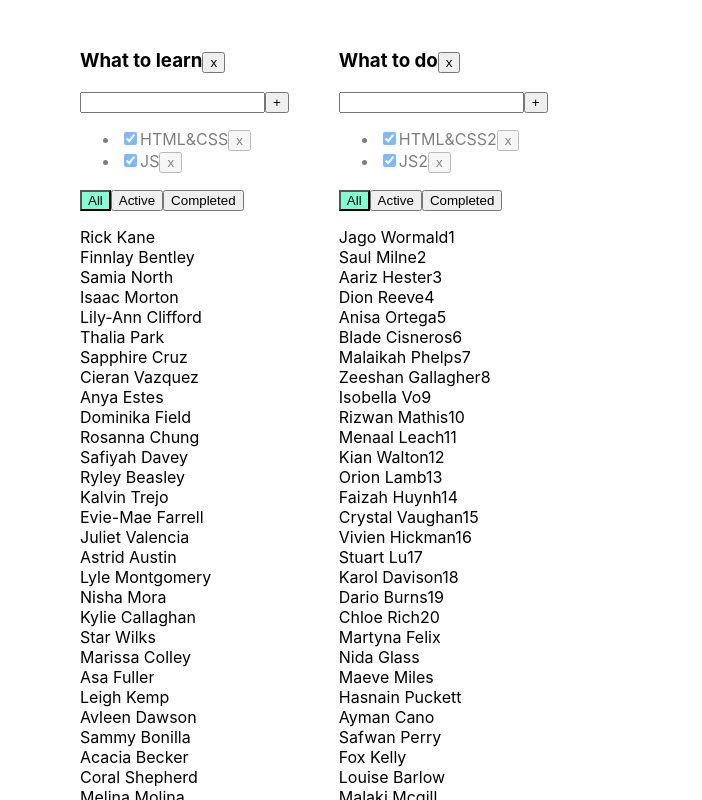
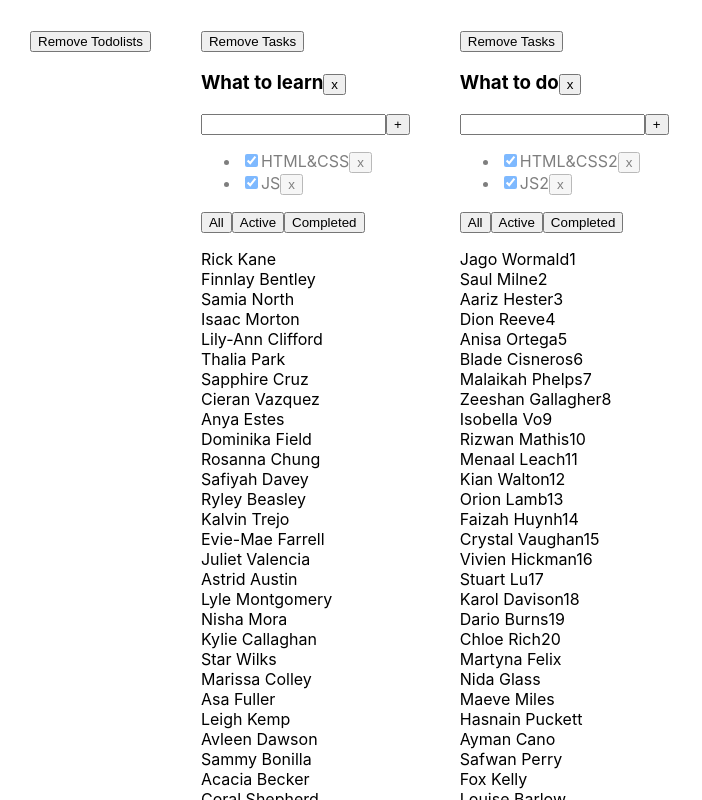
Before and after one commit to Alexander-Kurochko/dops_sprint01, a React (Create React App) app: page / in a window 1280 px wide. Shown: the top 800 px of the page, without its empty margins (0-702 px from the left). Built offline with nearby package versions, Linux system fonts and the light colour scheme.

Commit message:
update button on all project

```diff
--- a/src/App.tsx
+++ b/src/App.tsx
@@ -2,6 +2,7 @@ import React, {useState} from 'react';
 import './App.css';
 import {Todolist} from './Todolist';
 import {v1} from 'uuid';
+import {Button} from './Button';
 
 
 type ObjectType = {
@@ -168,6 +169,7 @@ function App() {
 
     const removeAllTodolists = () => {
     //todo: САМОСТОЯТЕЛЬНО
+        setTodo([])
     }
 
     const removeAllTasksInOneTodo = (todolistId: number) => {
@@ -180,7 +182,7 @@ function App() {
     return (
         <div className="App">
             <div>
-
+                <Button title={'Remove Todolists'} onClick={removeAllTodolists}/>
             </div>
 
             {
@@ -195,7 +197,8 @@ function App() {
                         tasksForTodolist = allTodolistTasks.filter(t => t.isDone === true);
                     }
 
-                    return <Todolist
+                    return (
+                        <Todolist
                         key={index}
                         id={index}
                         title={tl.title}
@@ -207,8 +210,8 @@ function App() {
                         changeTaskStatus={changeStatus}
                         filter={tl.filter}
                         removeTodolist={removeTodolist}
-
-                    />
+                        removeAllTasksInOneTodo={removeAllTasksInOneTodo}
+                    />)
                 })
             }
 
--- a/src/Todolist.tsx
+++ b/src/Todolist.tsx
@@ -14,6 +14,7 @@ type PropsType = {
     changeTaskStatus: (id: string, isDone: boolean, todolistId: number) => void
     removeTodolist: (id: number) => void
     filter: FilterValuesType
+    removeAllTasksInOneTodo: (todolistId: number) => void
 }
 
 export function Todolist(props: PropsType) {
@@ -38,8 +39,21 @@ export function Todolist(props: PropsType) {
         props.addTask(props.title, props.id)
     }
 
+    const removeTaskHandler = (taskId: string) => {
+        props.removeTask(taskId, props.id)
+    }
+
+    const changeFilterHandler = (title: FilterValuesType) => {
+        props.changeFilter(title, props.id)
+    }
+
+    const removeAllTasksInOneTodoHandler = () => {
+        props.removeAllTasksInOneTodo(props.id)
+    }
+
 
     return <div>
+        <Button title={'Remove Tasks'} onClick={removeAllTasksInOneTodoHandler} />
         <h3> {props.title}
             <Button onClick={removeTodolistHandler} title={'x'}/>
 {/*            <button onClick={props.removeTodolist}>x
@@ -68,27 +82,19 @@ export function Todolist(props: PropsType) {
                     return <li key={t.taskId} className={t.isDone ? 'is-done' : ''}>
                         <input type="checkbox" onChange={onChangeHandler} checked={t.isDone}/>
                         <span>{t.title}</span>
-                        <button onClick={() => {
-                            'removeTask'
-                        }}>x
-                        </button>
+                        <Button title={'x'} onClick={() => removeTaskHandler(t.taskId)}/>
                     </li>
                 })
             }
         </ul>
         <div>
-            <button className={props.filter === 'all' ? 'active-filter' : ''}
-                    onClick={() => {
-                    }}>All
-            </button>
-            <button className={props.filter === 'active' ? 'active-filter' : ''}
-                    onClick={() => {
-                    }}>Active
-            </button>
-            <button className={props.filter === 'completed' ? 'active-filter' : ''}
-                    onClick={() => {
-                    }}>Completed
-            </button>
+            <Button title={'All'} onClick={() => changeFilterHandler('all')}/>
+            <Button title={'Active'} onClick={() => changeFilterHandler('active')}/>
+            <Button title={'Completed'} onClick={() => changeFilterHandler('completed')}/>
+
+{/*            <button className={props.filter === 'all' ? 'active-filter' : ''} onClick={() => {}}>All </button>
+            <button className={props.filter === 'active' ? 'active-filter' : ''} onClick={() => {}}>Active</button>
+            <button className={props.filter === 'completed' ? 'active-filter' : ''} onClick={() => {}}>Completed</button>*/}
         </div>
         <p></p>
         {
```
